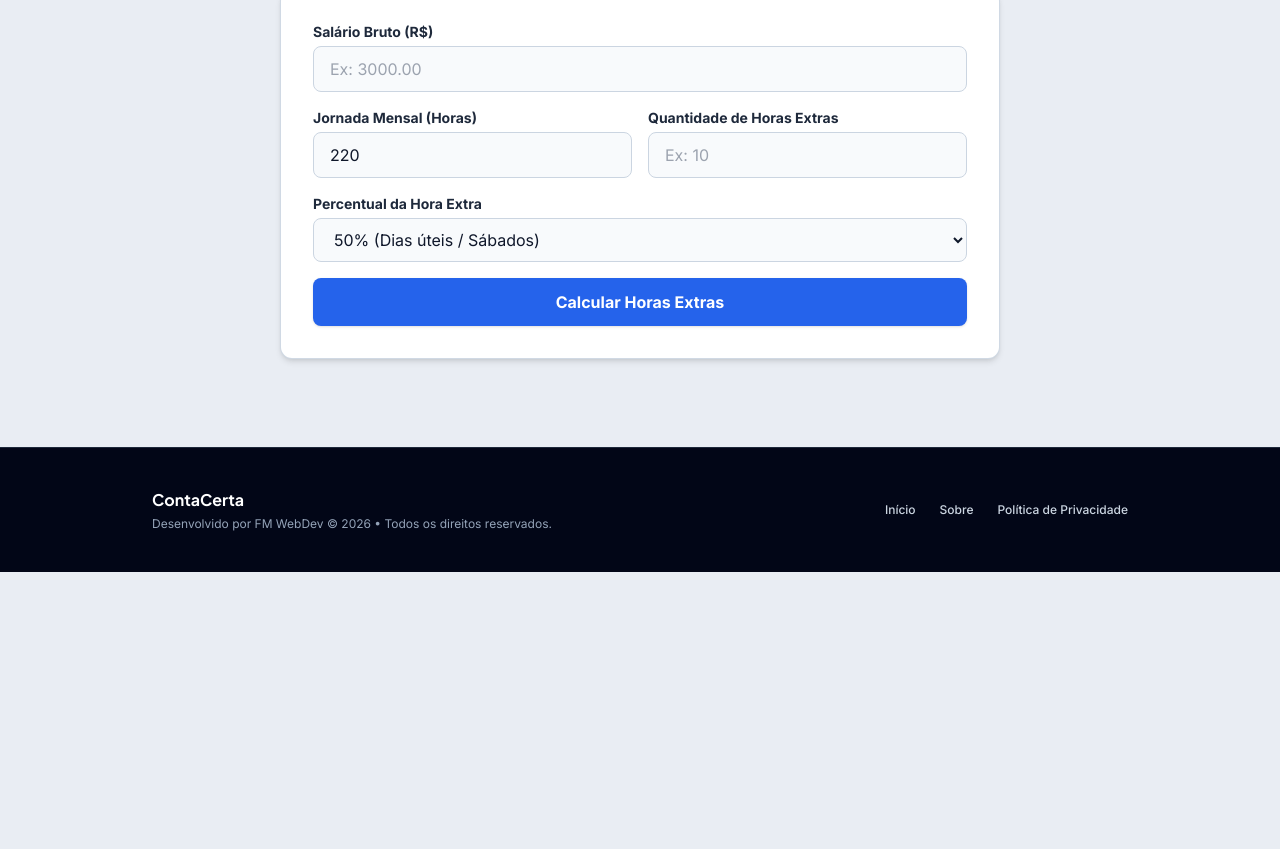
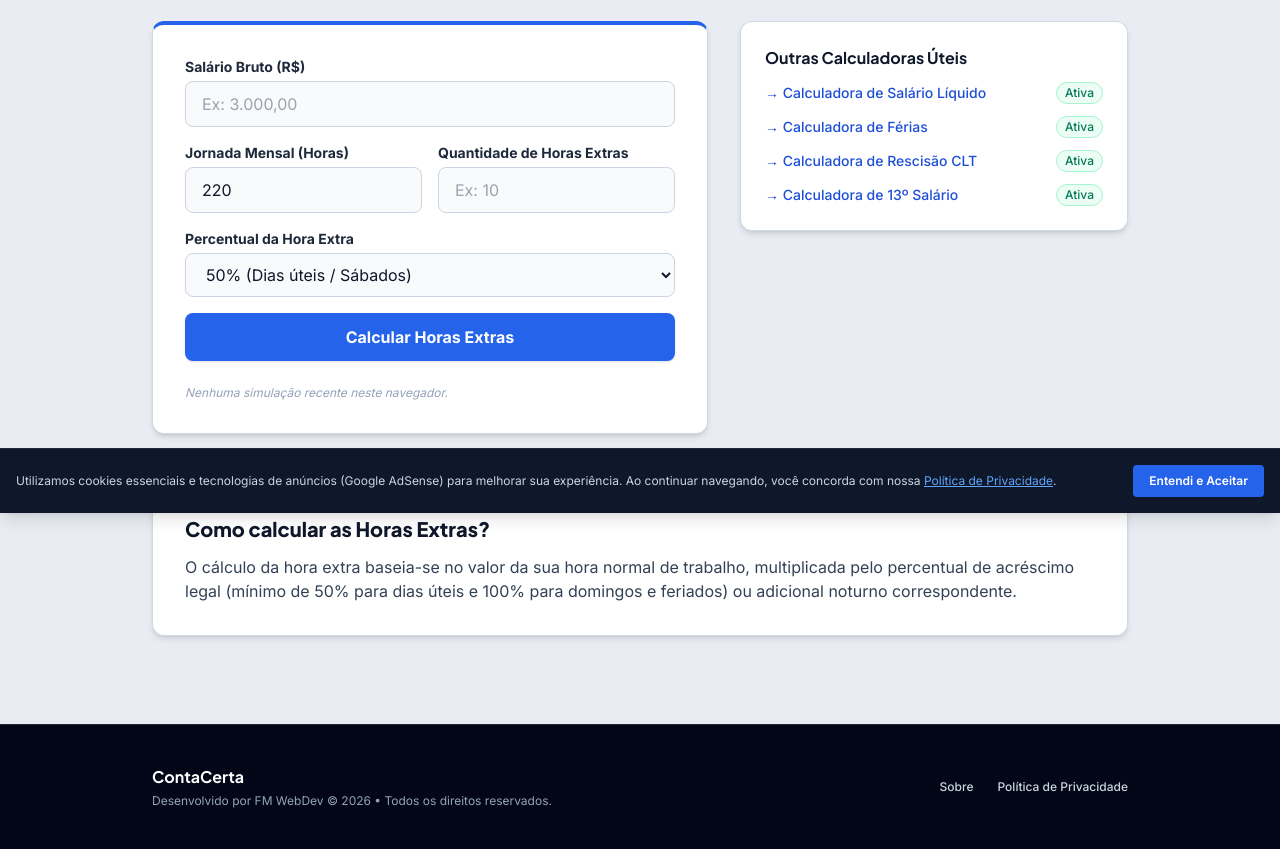
Before and after one commit to lipeeoleiromartins/contacerta-fmwebdev, a plain HTML site: page trabalhista/horas-extras/index.html in a window 1280 px wide. Shown: the part 287-1136 px from the top of the page. Before the commit the page ends 859 px from the top, so only its background shows below. Drawn offline with nearby package versions, Linux system fonts and the light colour scheme.

Commit message:
style: padronizacao completa das calculadoras e paginas institucionais

```diff
--- a/trabalhista/horas-extras/index.html
+++ b/trabalhista/horas-extras/index.html
@@ -3,7 +3,9 @@
   <head>
     <meta charset="UTF-8" />
     <meta name="viewport" content="width=device-width, initial-scale=1.0" />
-    <title>Calculadora de Horas Extras e Adicional Noturno | ContaCerta</title>
+    <title>
+      Calculadora de Horas Extras e Adicional Noturno 2026 | ContaCerta
+    </title>
     <meta
       name="description"
       content="Calcule o valor exato das horas extras a 50%, 100% e adicional noturno de forma rápida e gratuita. Por FM WebDev."
@@ -84,7 +86,7 @@
       </div>
     </header>
 
-    <main class="max-w-3xl mx-auto px-4 sm:px-6 py-10 flex-grow w-full">
+    <main class="max-w-5xl mx-auto px-4 sm:px-6 py-10 flex-grow w-full">
       <div class="mb-6">
         <a
           href="../../index.html"
@@ -94,7 +96,7 @@
         </a>
         <span
           class="block text-xs font-bold uppercase tracking-wider text-blue-700 bg-blue-50 border border-blue-200 px-3 py-1 rounded-md w-fit"
-          >Calculadora CLT</span
+          >Trabalhista CLT</span
         >
         <h1
           class="font-display text-2xl sm:text-4xl font-extrabold text-slate-900 mt-3"
@@ -107,21 +109,25 @@
         </p>
       </div>
 
-      <!-- Formulário da Calculadora -->
+      <!-- Formulário da Calculadora (Com a estrutura original do seu JS) -->
+      <div class="grid grid-cols-1 md:grid-cols-12 gap-8">
         <div
-        class="bg-white border border-slate-300/90 p-6 sm:p-8 rounded-xl shadow-md space-y-6"
+          class="md:col-span-7 bg-white border border-slate-300/90 border-t-4 border-t-blue-600 p-6 sm:p-8 rounded-xl shadow-md"
         >
+          <!-- O conteúdo original do formulário entra aqui mantendo os IDs do JS -->
+          <div id="calculadora-container">
+            <!-- Substitua ou garanta que o formulário e os IDs correspondem exatamente ao seu script horas-extras.js -->
             <form id="calcForm" class="space-y-4">
               <div>
                 <label class="block text-sm font-bold text-slate-800 mb-1"
                   >Salário Bruto (R$)</label
                 >
                 <input
-              type="number"
+                  type="text"
                   id="salario"
-              step="0.01"
+                  inputmode="numeric"
+                  placeholder="Ex: 3.000,00"
                   required
-              placeholder="Ex: 3000.00"
                   class="w-full bg-slate-50 border border-slate-300 rounded-lg px-4 py-2.5 text-slate-900 focus:outline-none focus:ring-2 focus:ring-blue-600"
                 />
               </div>
@@ -183,6 +189,88 @@
               <p id="resTotal" class="text-base font-bold text-blue-950"></p>
             </div>
           </div>
+
+          <!-- Histórico Recente -->
+          <div id="historico-recente" class="mt-6 bg-white rounded-xl">
+            <!-- Preenchido via JavaScript se houver -->
+          </div>
+        </div>
+
+        <aside class="md:col-span-5 space-y-6">
+          <div
+            class="bg-white border border-slate-300/90 p-6 rounded-xl shadow-md"
+          >
+            <h3 class="font-display font-bold text-slate-900 mb-3 text-base">
+              Outras Calculadoras Úteis
+            </h3>
+            <ul class="space-y-3 text-sm">
+              <li>
+                <a
+                  href="../../financeiro/salario-liquido/index.html"
+                  class="text-blue-700 hover:underline flex items-center justify-between font-medium"
+                >
+                  <span>→ Calculadora de Salário Líquido</span>
+                  <span
+                    class="text-xs bg-emerald-50 text-emerald-700 border border-emerald-200 px-2 py-0.5 rounded-full"
+                    >Ativa</span
+                  >
+                </a>
+              </li>
+              <li>
+                <a
+                  href="../ferias-proporcionais/index.html"
+                  class="text-blue-700 hover:underline flex items-center justify-between font-medium"
+                >
+                  <span>→ Calculadora de Férias</span>
+                  <span
+                    class="text-xs bg-emerald-50 text-emerald-700 border border-emerald-200 px-2 py-0.5 rounded-full"
+                    >Ativa</span
+                  >
+                </a>
+              </li>
+              <li>
+                <a
+                  href="../rescisao-clt/index.html"
+                  class="text-blue-700 hover:underline flex items-center justify-between font-medium"
+                >
+                  <span>→ Calculadora de Rescisão CLT</span>
+                  <span
+                    class="text-xs bg-emerald-50 text-emerald-700 border border-emerald-200 px-2 py-0.5 rounded-full"
+                    >Ativa</span
+                  >
+                </a>
+              </li>
+              <li>
+                <a
+                  href="../decimo-terceiro/index.html"
+                  class="text-blue-700 hover:underline flex items-center justify-between font-medium"
+                >
+                  <span>→ Calculadora de 13º Salário</span>
+                  <span
+                    class="text-xs bg-emerald-50 text-emerald-700 border border-emerald-200 px-2 py-0.5 rounded-full"
+                    >Ativa</span
+                  >
+                </a>
+              </li>
+            </ul>
+          </div>
+        </aside>
+      </div>
+
+      <article
+        id="como-calcular"
+        class="mt-12 bg-white border border-slate-300/90 p-6 md:p-8 rounded-xl shadow-md"
+      >
+        <h2 class="font-display text-xl font-extrabold text-slate-900 mb-3">
+          Como calcular as Horas Extras?
+        </h2>
+        <p class="text-slate-700 text-sm sm:text-base leading-relaxed">
+          O cálculo da hora extra baseia-se no valor da sua hora normal de
+          trabalho, multiplicada pelo percentual de acréscimo legal (mínimo de
+          50% para dias úteis e 100% para domingos e feriados) ou adicional
+          noturno correspondente.
+        </p>
+      </article>
     </main>
 
     <!-- Rodapé Unificado -->
@@ -199,9 +287,6 @@
           </p>
         </div>
         <div class="flex gap-6 text-xs font-medium">
-          <a href="../../index.html" class="hover:text-white transition"
-            >Início</a
-          >
           <a href="../../sobre.html" class="hover:text-white transition"
             >Sobre</a
           >
@@ -213,5 +298,6 @@
     </footer>
 
     <script src="../../js/horas-extras.js"></script>
+    <script src="../../js/app.js"></script>
   </body>
 </html>
```
Lines whose indentation alone changed are shown as unchanged.
